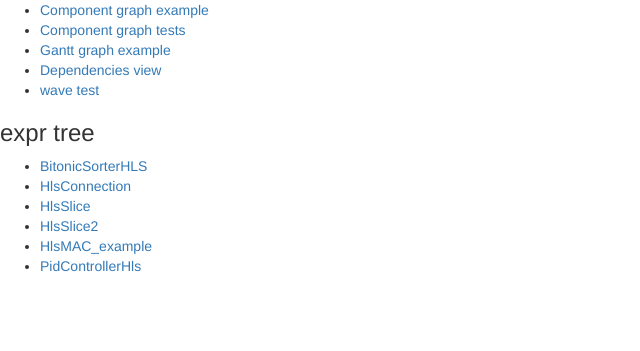
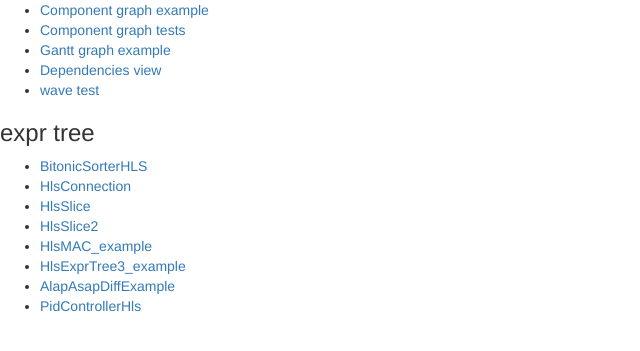
Before and after one commit to Nic30/hwtIde, a Flask app: page / in a window 1280 px wide. Shown: the part 51-402 px from the top of the page, without its empty margins (0-640 px from the left). Run offline with Flask 2, Linux system fonts and the light colour scheme; some libraries are stand-ins or nearby versions.

Commit message:
more examples

```diff
--- a/hwtIde/templates/index.html
+++ b/hwtIde/templates/index.html
@@ -16,6 +16,8 @@
 	<li> <a href="/expr-tree/hwtHls.tests.connection/HlsSlice">HlsSlice</a> </li>
 	<li> <a href="/expr-tree/hwtHls.tests.connection/HlsSlice2">HlsSlice2</a> </li>
 	<li> <a href="/expr-tree/hwtHls.examples.mac/HlsMAC_example">HlsMAC_example</a> </li>
+    <li> <a href="/expr-tree/hwtHls.examples.hls_expr_tree3/HlsExprTree3_example">HlsExprTree3_example</a> </li>
+    <li> <a href="/expr-tree/hwtHls.examples.alapAsapDiffExample/AlapAsapDiffExample">AlapAsapDiffExample</a> </li>
     <li> <a href="/expr-tree/hwtHls.examples.pid/PidControllerHls">PidControllerHls</a> </li>
 </ul>
 {% endblock %}
```
